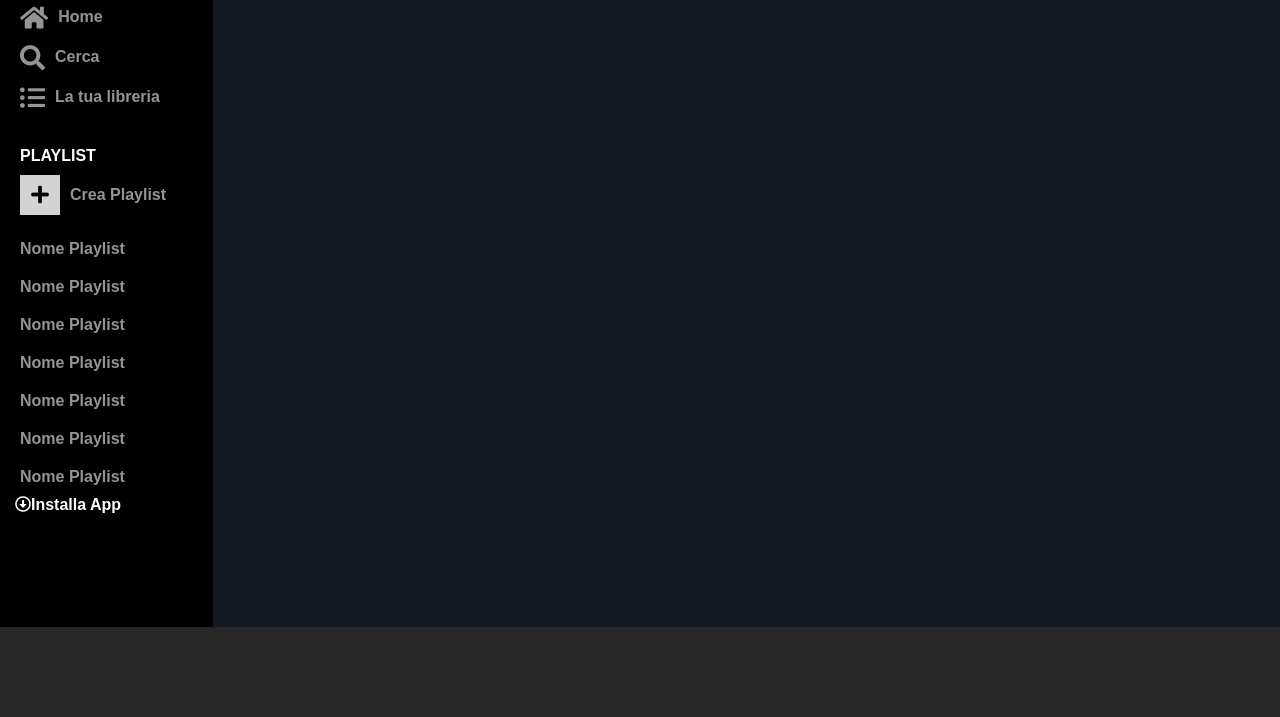
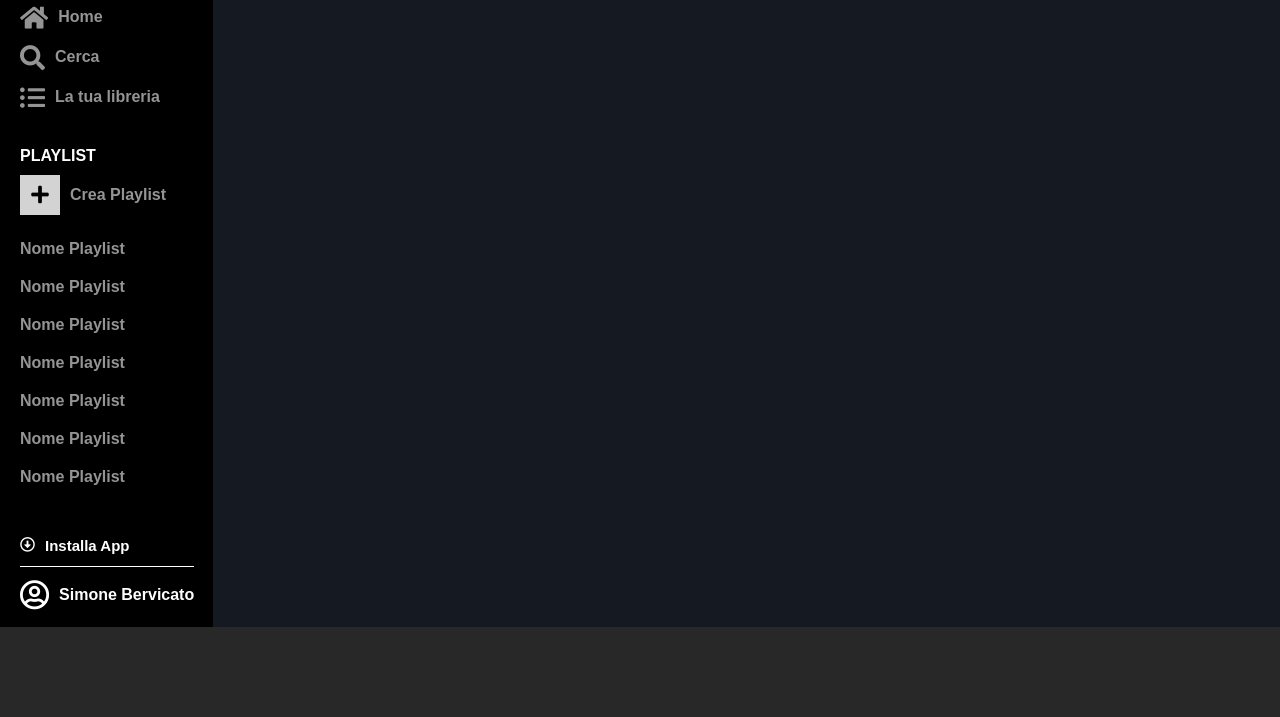
Before and after one commit to BerviFix/html-css-spotifyweb, a plain HTML site: page index.html in a window 1280 px wide. Shown: the part 83-800 px from the top of the page. Drawn offline with Linux system fonts and the light colour scheme.

Commit message:
maledetto scrolling verticale

```diff
--- a/css/style.css
+++ b/css/style.css
@@ -17,11 +17,17 @@ main {
   height: calc(100% - 90px);
 }
 .main_nav {
-  display: flex;
-  flex-direction: column;
   width: 250px;
   height: 100%;
   background-color: black;
+  min-height: 480px;
+}
+.nav_top {
+  display: flex;
+  flex-direction: column;
+  width: 100%;
+  height: calc(100% - 90px);
+  overflow: hidden;
 }
 .logo_container {
   display: flex;
@@ -69,6 +75,8 @@ img {
   list-style: none;
   padding-left: 20px;
   padding-top: 30px;
+  flex-shrink: 0;
+  overflow: hidden;
 }
 .playlist h4 {
   font-size: 16px;
@@ -106,7 +114,11 @@ img {
   color: white;
   opacity: 1;
 }
-.playlist li {
+.list_playlist {
+  height: 60%;
+  overflow-y: auto;
+}
+.list_playlist li {
   display: flex;
   text-decoration: none;
   padding: 10px 0;
@@ -116,26 +128,60 @@ img {
   cursor:pointer;
   font-weight: bolder;
 }
-.playlist li:hover {
+.list_playlist li:hover {
   color: white;
   opacity: 1;
 }
 .nav_bottom {
-  align-items: flex-end;
+  width: 100%;
+  height: 90px;
+  padding-bottom: 18px;
 }
 .app_download {
+  width: 82%;
+  height: 30px;
   display: flex;
-  padding-left: 15px;
+  margin-left: 20px;
+  border-bottom: 1px solid white;
+  cursor:pointer;
 }
+.app_download i {
+  font-size: 15px;
+}
+.app_download h4 {
+  font-size: 15px;
+  padding-left: 10px;
+}
+
+.user_name {
+  display: flex;
+  width: 100%;
+  height: 30px;
+  align-items: center;
+  margin-left: 20px;
+  padding-top: 25px;
+  cursor:pointer;
+}
+.user_name i {
+  font-size: 30px;
+}
+.user_name h4 {
+  padding-left: 10px;
+}
+
 
 .main_content {
   width: calc(100% - 25px);
   height: 100%;
   background-color: #141922;
+  overflow-y: auto;
 }
 .upgrade_btn {
   display: flex;
-  width: 100%;
+  position: fixed;
+  top: 0;
+  right: 0;
+  width: calc(100% - 250px);
   height: 80px;
   padding: 10px;
   flex-direction: row-reverse;
--- a/index.html
+++ b/index.html
@@ -13,6 +13,7 @@
       <main>
 
         <aside class="main_nav">
+          <div class="nav_top">
             <div class="logo_container">
               <img src="https://upload.wikimedia.org/wikipedia/commons/thumb/2/26/Spotify_logo_with_text.svg/559px-Spotify_logo_with_text.svg.png" alt="">
             </div>
@@ -56,6 +57,7 @@
               </div>
             </section>
             <!-- /playlist -->
+          </div>
 
           <!-- download app and user name -->
           <section class="nav_bottom">
@@ -65,7 +67,8 @@
             </div>
 
             <div class="user_name">
-
+              <i class="far fa-user-circle"></i>
+              <h4>Simone Bervicato</h4>
             </div>
           </section>
           <!-- download app and user name -->
@@ -76,6 +79,17 @@
             <a class="btn_upgrade" href="#" role="button">Effettua l'upgrade</a>
           </section>
         </section>
+
+        <!-- <section>
+          <ul>
+            <li>in evidenza</li>
+            <li>podcast</li>
+            <li>classifiche</li>
+            <li>generi e mood</li>
+            <li>nuove uscite</li>
+            <li>scopri</li>
+          </ul>
+        </section> -->
       </main>
 
       <footer>
```
Lines whose indentation alone changed are shown as unchanged.
